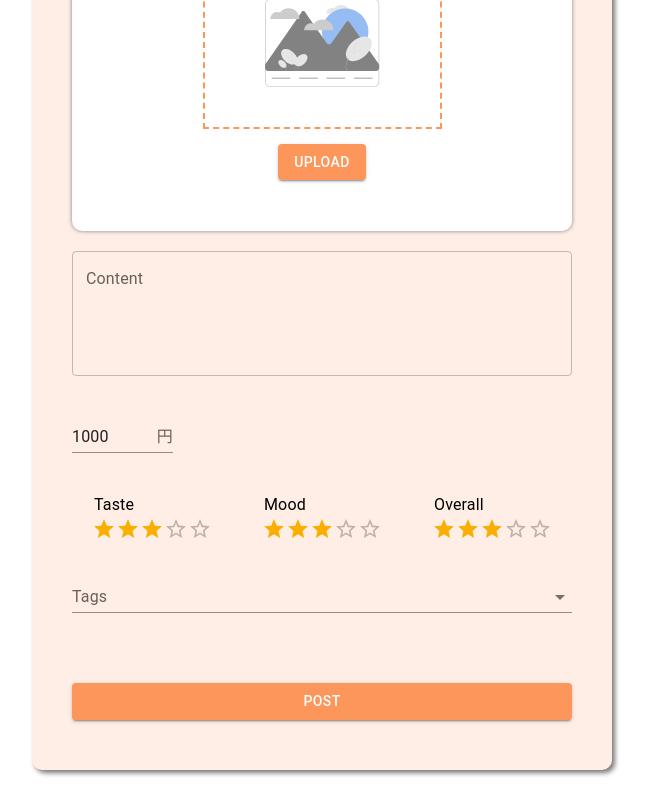
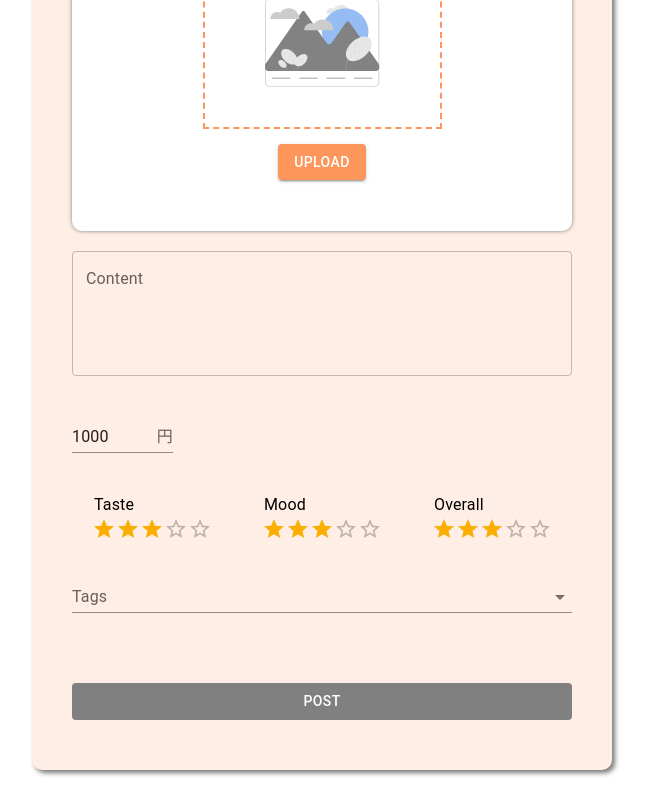
Before and after one commit to k-tsurumaki/food-diary, a React (Create React App) app: page /createpost in a window 1280 px wide. Shown: the part 440-1240 px from the top of the page, without its empty margins (318-967 px from the left). Built offline with nearby package versions, Linux system fonts and the light colour scheme; no server answers; sample sign-in values are in the browser's storage; the HTML template or start-up script is replaced by a standard one.

Commit message:
ボタン無効時はグレースケールに変更

```diff
--- a/src/components/CreatePost/CreatePost.css
+++ b/src/components/CreatePost/CreatePost.css
@@ -56,3 +56,7 @@
   background-color: var(--app-color) !important;
   color: white !important;
 }
+
+.postButton:disabled {
+  background-color: gray !important;
+}
--- a/src/components/CreatePost/CreatePost.js
+++ b/src/components/CreatePost/CreatePost.js
@@ -28,7 +28,6 @@ const CreatePost = ({ isAuth }) => {
   const [imageUrl, setImageUrl] = useState("");
 
   const navigate = useNavigate();
-
 
   const createPost = async () => {
     await addDoc(collection(db, "posts"), {
@@ -141,7 +140,21 @@ const CreatePost = ({ isAuth }) => {
           </div>
         </div>
         <Tags className="postTags" color="warning" setPostTags={setPostTags} />
-        <Button variant="contained" className="postButton" onClick={createPost}>
+        {/* TODO:無効化時のカラーをグレーに */}
+        <Button
+          variant="contained"
+          className="postButton"
+          onClick={createPost}
+          disabled={
+            !shopName ||
+            !isUploaded ||
+            !postText ||
+            !cost ||
+            !tasteValue ||
+            !moodValue ||
+            !overallValue
+          }
+        >
           Post
         </Button>
       </div>
```
